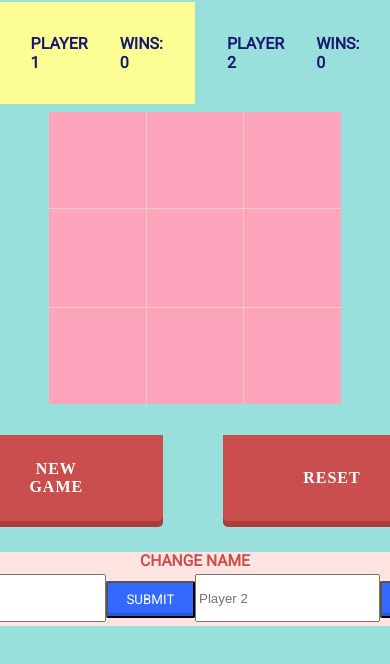
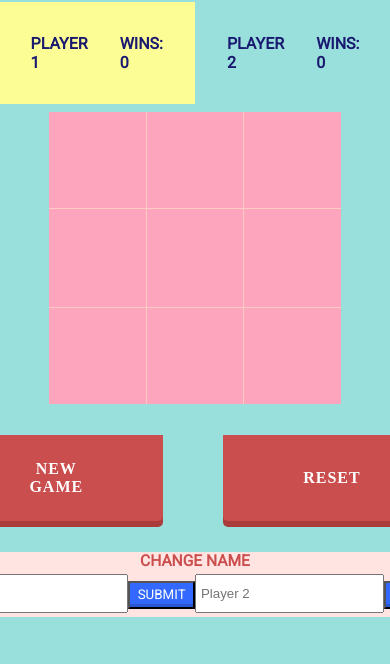
Before and after one commit to cliftonia/Tic-Tac-Toe, a plain HTML site: page index.html in a window 390 px wide. Shown: the part 76-740 px from the top of the page. Drawn offline with nearby package versions, Linux system fonts and the light colour scheme.

Commit message:
trying to resize for mobile

```diff
--- a/style.css
+++ b/style.css
@@ -217,12 +217,17 @@ div.inputs {
   padding: 1vmin;
 }
 
+.player1-input,
+.player2-input {
+  padding: 1vmin;
+}
+
 .change-player1-btn,
 .change-player2-btn {
  display:inline-block;
-padding:0.7em 1.4em;
-margin:0 0.3em 0.3em 0;
-border-radius:0.15em;
+padding:1.2vmin 1.9vmin;
+margin:0 0.8vmin 0.8vmin 0;
+border-radius:0.20vmin;
 box-sizing: border-box;
 text-decoration:none;
 font-family:'Roboto',sans-serif;
@@ -248,6 +253,8 @@ margin:0.4em auto;
  }
 }
 
+
+
 /* @media only screen and (max-width: 720px) {
   div {
     font-size: 8rem;
```
